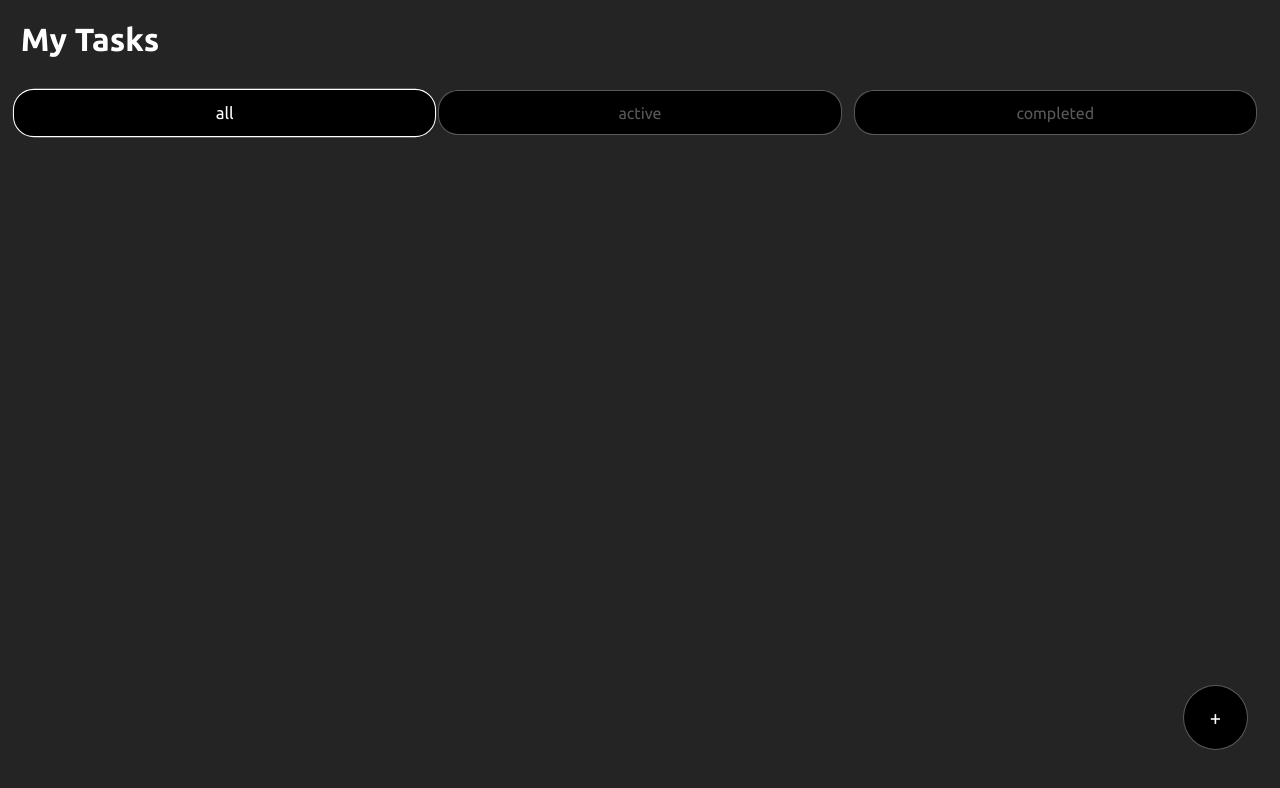
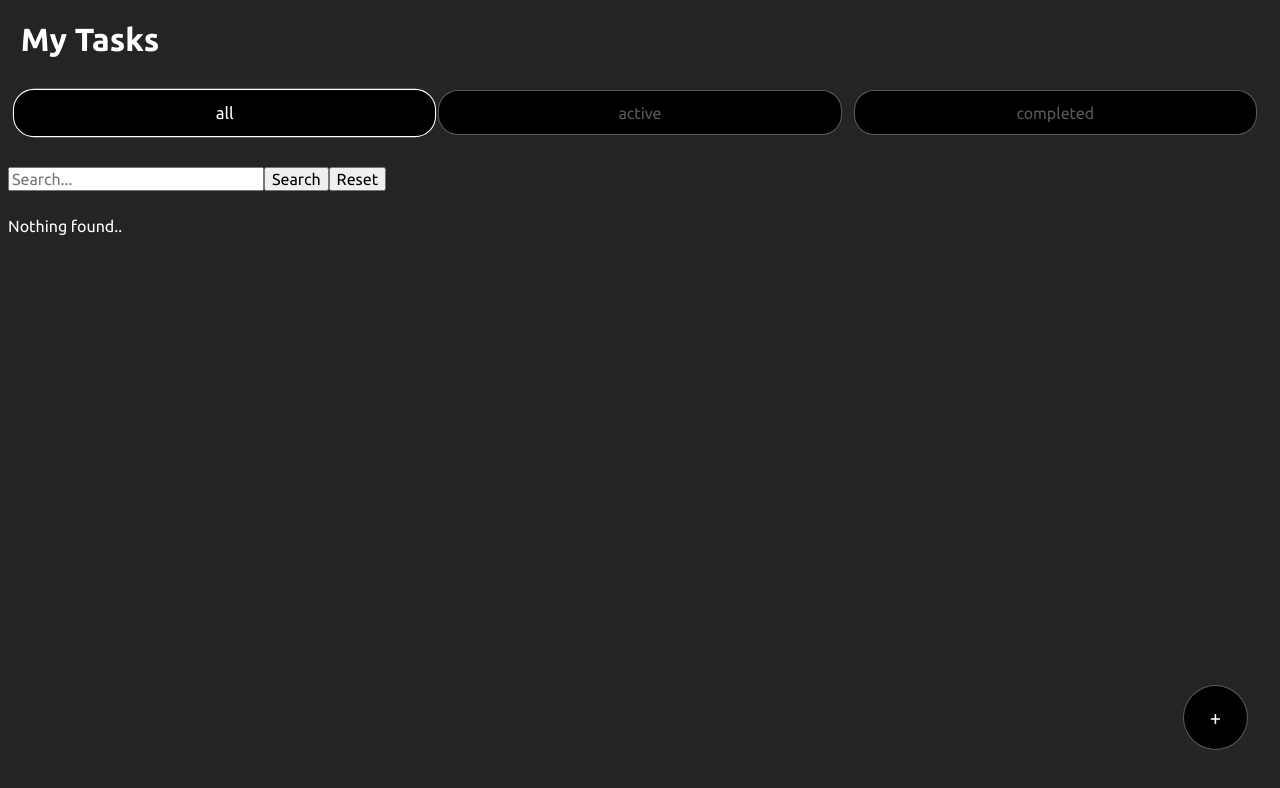
Before and after one commit to wwoozzii/ReactTestDrive, a React (Vite) app: page / in a window 1280 px wide. Shown: the top 788 px of the page. Built offline with nearby package versions, Linux system fonts and the light colour scheme.

Commit message:
feat(TaskSearch): integrate TaskSearch

```diff
--- a/src/components/TaskList/TaskList.tsx
+++ b/src/components/TaskList/TaskList.tsx
@@ -1,17 +1,20 @@
 import type { Task } from "../../types/index.js";
 import { useTasks } from "../context/TaskContext.js";
 import { TaskItem } from "../TaskItem/TaskItem.js";
+import { TaskSearch } from "../TaskSearch/TaskSearch.js";
 import s from "./TaskList.module.scss";
 
 export function TaskList() {
-  const { filteredTasks } = useTasks();
-  const safeTasks = filteredTasks || [];
+  const { filteredTasks, setSearchTask } = useTasks();
+  const safeTasks = Array.isArray(filteredTasks) ? filteredTasks : [];
 
   return (
     <div className={s.listContainer}>
+      <TaskSearch onSearch={(text) => setSearchTask(text)} />
       {safeTasks.filter(Boolean).map((t: Task) => (
         <TaskItem key={t.id} task={t} />
       ))}
+      {safeTasks.length === 0 && <p>Nothing found..</p>}
     </div>
   );
 }
--- a/src/components/context/TaskContext.tsx
+++ b/src/components/context/TaskContext.tsx
@@ -9,6 +9,7 @@ interface TaskContextType {
   searchTask: string;
   category: "all" | "active" | "completed";
   isAddMode: boolean;
+  //   isSearchMode: boolean;
   editTaskId: number | null;
   handlerId: boolean;
   onAdd: (text: string) => void;
@@ -18,6 +19,7 @@ interface TaskContextType {
   setCategory: (cat: "all" | "active" | "completed") => void;
   setSearchTask: (text: string) => void;
   setIsAddMode: (value: boolean) => void;
+  //   setSearchMode: (value: boolean) => void;
   setEditTaskId: (id: number | null) => void;
   setHandlerId: (value: boolean) => void;
 }
@@ -31,6 +33,7 @@ export const TaskProvider = ({ children }: { children: ReactNode }) => {
     "all",
   );
   const [isAddMode, setIsAddMode] = useState<boolean>(false);
+  //   const [isSearchMode, setSearchMode] = useState<boolean>(false);
   const [editTaskId, setEditTaskId] = useState<number | null>(null);
 
   const [handlerId, setHandlerId] = useState<boolean>(false);
@@ -76,6 +79,7 @@ export const TaskProvider = ({ children }: { children: ReactNode }) => {
       const matchesSearch = task.name
         .toLowerCase()
         .includes(searchTask.toLowerCase());
+
       if (!matchesSearch) return false;
       if (category === "active") return !task.completed;
       if (category === "completed") return task.completed;
@@ -90,6 +94,7 @@ export const TaskProvider = ({ children }: { children: ReactNode }) => {
     searchTask,
     category,
     isAddMode,
+    // isSearchMode,
     editTaskId,
     handlerId,
     onAdd,
@@ -99,6 +104,7 @@ export const TaskProvider = ({ children }: { children: ReactNode }) => {
     setCategory,
     setSearchTask,
     setIsAddMode,
+    // setSearchMode,
     setEditTaskId,
     setHandlerId,
   };
```
